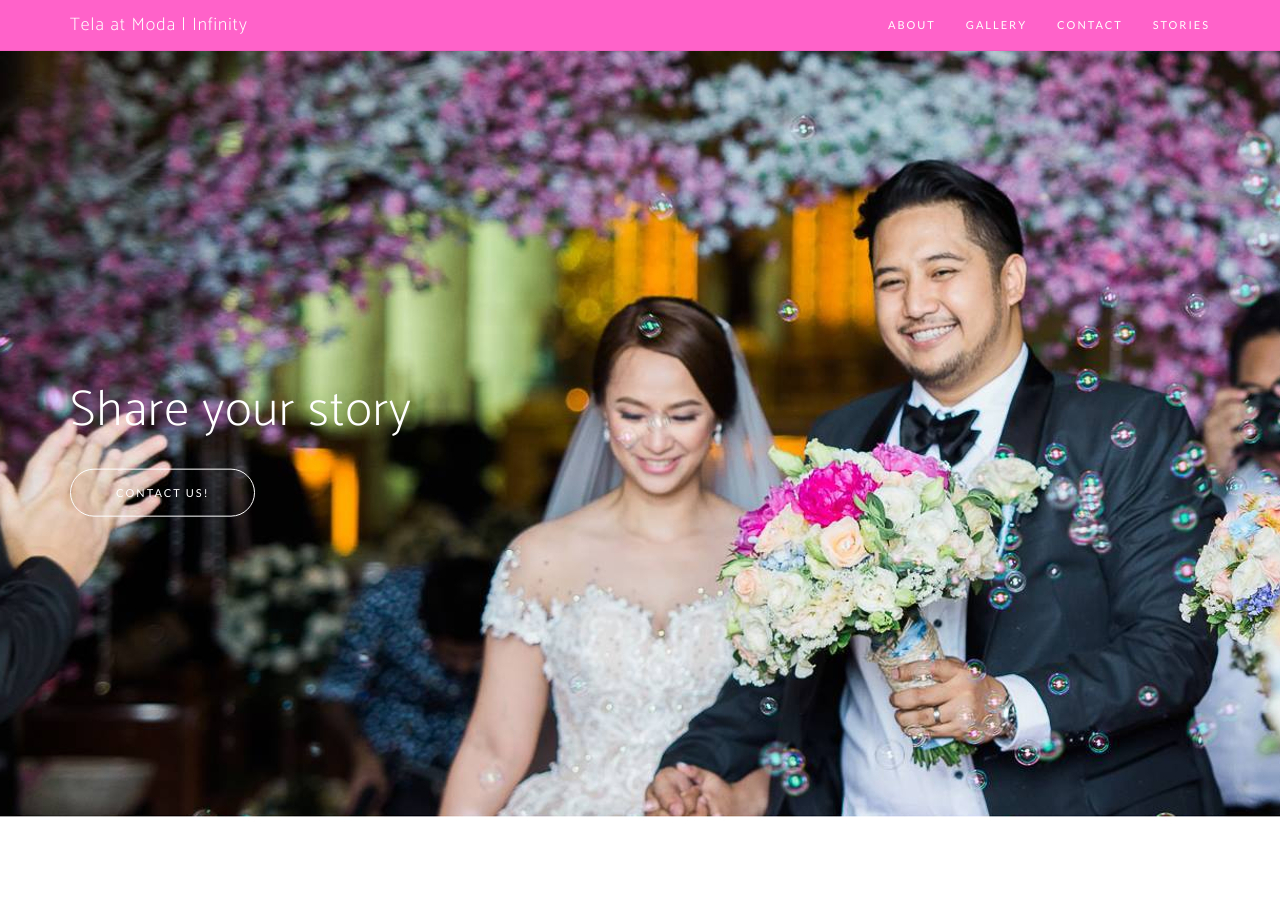
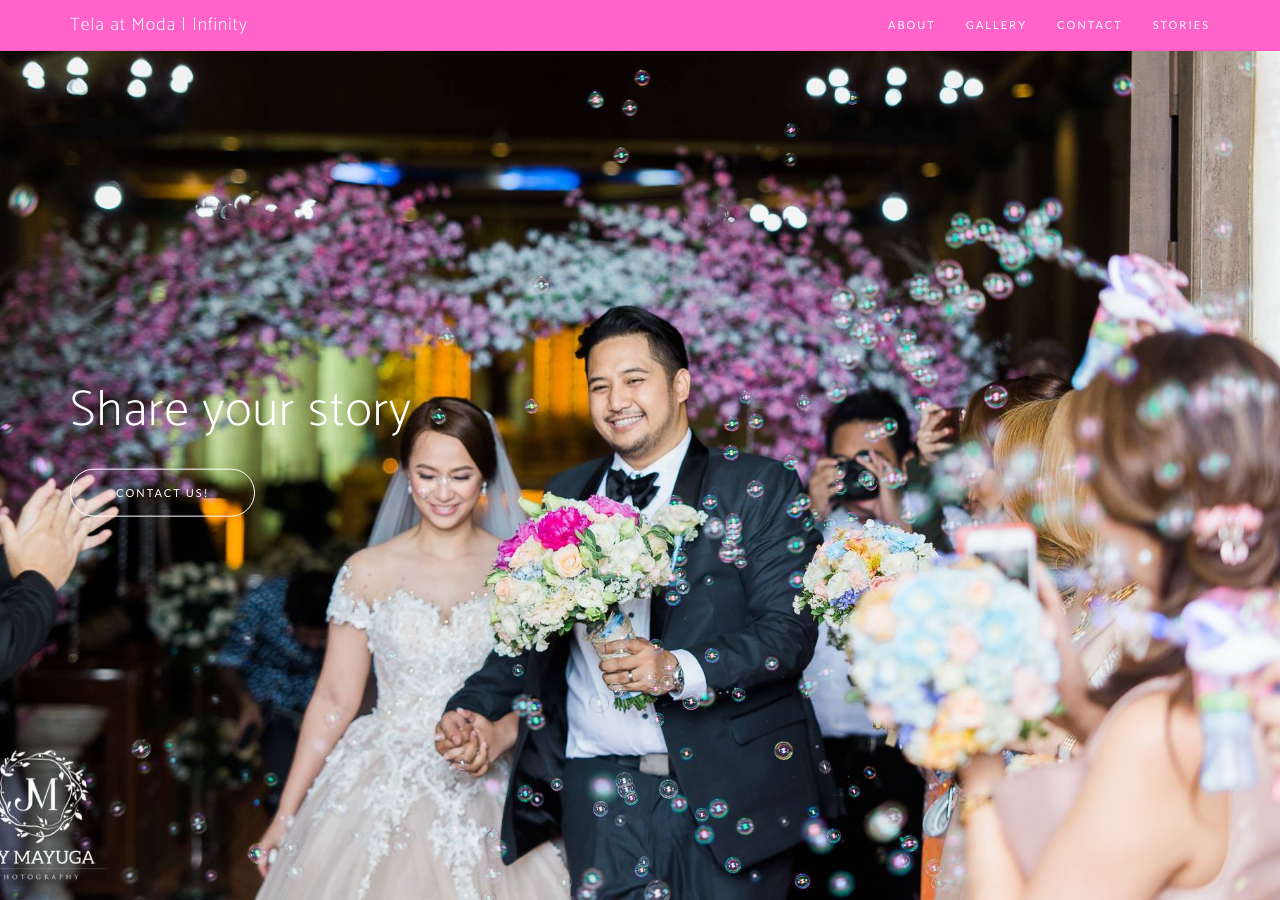
Before and after one commit to telaatmoda/telaatmoda.github.io, a Jekyll site: the page built from index.html, in a window 1280 px wide and 900 px high. Built offline with Jekyll 4.4.1, drawn with Linux system fonts in a browser that asks for light colours; nearby versions of some CDN libraries; some web fonts are replaced; the list of posts is cut into pages by our own code.

Commit message:
update img

```diff
--- a/_includes/header.html
+++ b/_includes/header.html
@@ -1,4 +1,4 @@
-<header>
+<header id="header" class="intro-header bg-primary text-center" style="background-image: url('/img/wedding.jpg')">
     <div class="container">
         <div class="row">
             <div class="col-sm-5">
--- a/_sass/_base.scss
+++ b/_sass/_base.scss
@@ -156,11 +156,11 @@
   width: 100%;
   min-height: auto;
   overflow-y: hidden;
-  background: url("../img/wedding.jpg"), $head-primary;
+  //background: url("../img/wedding.jpg"), $head-primary;
   /* fallback for old browsers */
-  background: url("../img/wedding.jpg"), -webkit-linear-gradient(to left, $head-primary, $head-secondary);
+  //background: url("../img/wedding.jpg"), -webkit-linear-gradient(to left, $head-primary, $head-secondary);
   /* Chrome 10-25, Safari 5.1-6 */
-  background: url("../img/wedding.jpg"), linear-gradient(to left, $head-primary, $head-secondary);
+  //background: url("../img/wedding.jpg"), linear-gradient(to left, $head-primary, $head-secondary);
   /* W3C, IE 10+/ Edge, Firefox 16+, Chrome 26+, Opera 12+, Safari 7+ */
   color: white;
   .header-content {
```
Also changed, not shown: img/wedding.jpg, img/wedding2.jpg (added), 5 other files.
